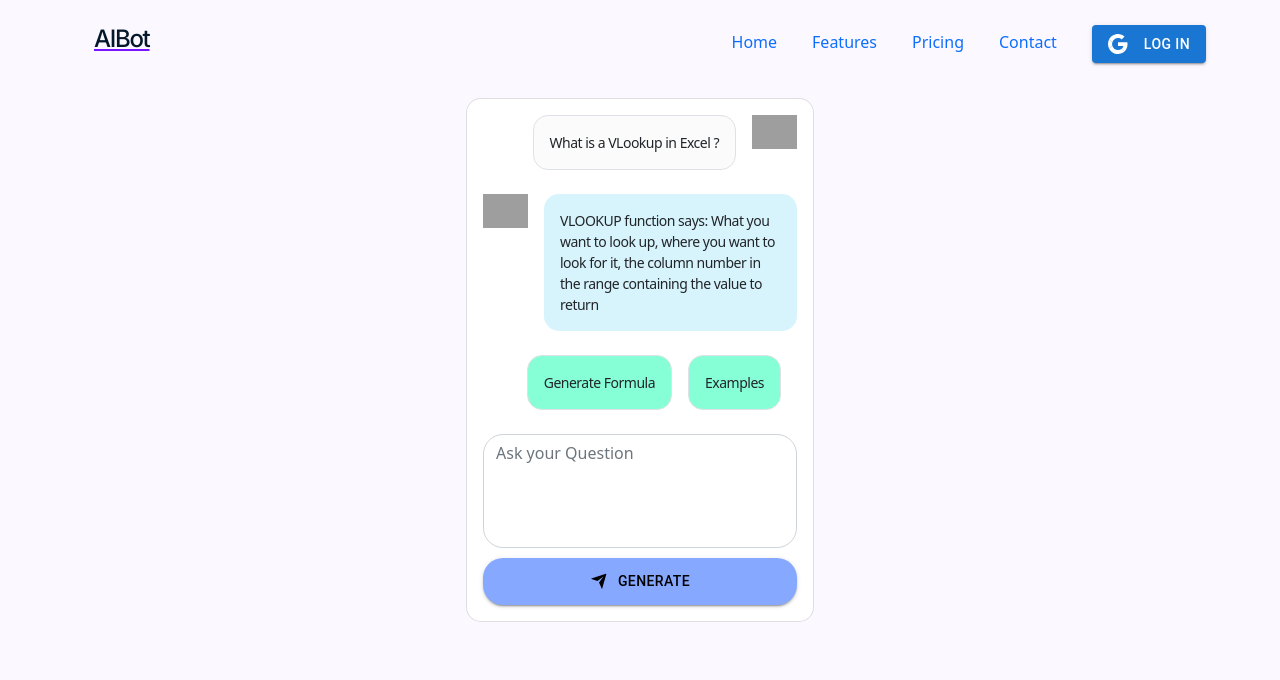
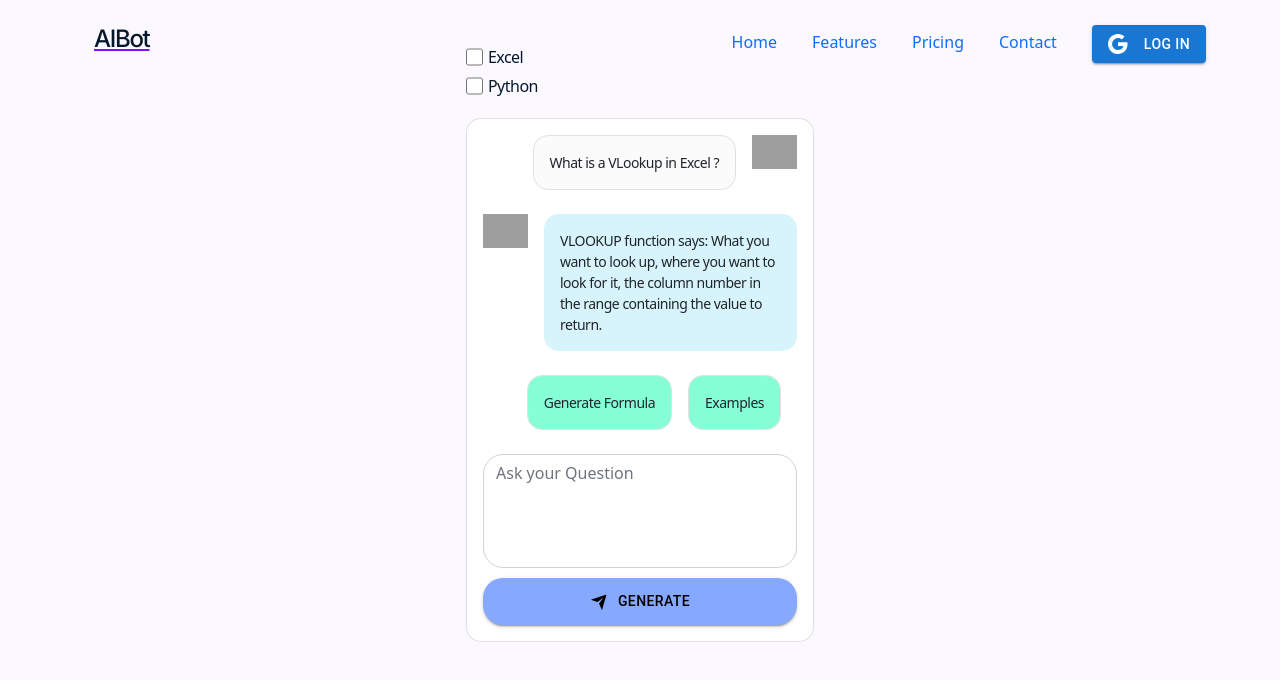
Before and after one commit to soubhagya23/excelbot-chatgpt, a React (Create React App) app: page /dashboard in a window 1280 px wide. Shown: the top 680 px of the page. Built offline with nearby package versions, Linux system fonts and the light colour scheme; no server answers; grey boxes are pictures that could not be loaded.

Commit message:
Added functionality to Dashboard

```diff
--- a/src/App.css
+++ b/src/App.css
@@ -28,6 +28,12 @@
   color: #61dafb;
 }
 
+.checkbox-style{
+  width: 18px;
+  height: 18px;
+  border-radius: 5px;
+}
+
 @keyframes App-logo-spin {
   from {
     transform: rotate(0deg);
--- a/src/Components/DashBoard/dashboard.jsx
+++ b/src/Components/DashBoard/dashboard.jsx
@@ -5,18 +5,26 @@ import {
   MDBCol,
   MDBCard,
   MDBCardBody,
-  MDBTextArea,
+  MDBTextArea
 } from "mdb-react-ui-kit";
 import { Button } from "@mui/material";
+import '../../App.css'
 import { RiSendPlaneFill } from 'react-icons/ri'
 
 const DashBorad = () => {
   return (
     <MDBContainer className="py-5">
-
       <MDBRow className="d-flex justify-content-center">
         <MDBCol md="8" lg="6" xl="4">
-          <MDBCard id="chat1" style={{ borderRadius: "15px", marginTop: '50px' }}>
+          <div className="d-flex">
+            <input type="checkbox" id="excel" name="excel" value="excel" className="checkbox-style" />
+            <label for="excel"> Excel</label><br />
+          </div>
+          <div className="d-flex">
+            <input type="checkbox" id="python" name="python" value="python" className="checkbox-style" />
+            <label for="python"> Python</label><br />
+          </div>
+          <MDBCard id="chat1" style={{ borderRadius: "15px", marginTop: '12px' }}>
             <MDBCardBody>
               <div className="d-flex flex-row justify-content-end mb-4">
                 <div
@@ -47,7 +55,7 @@ const DashBorad = () => {
                   }}
                 >
                   <p className="small mb-0">
-                  VLOOKUP function says: What you want to look up, where you want to look for it, the column number in the range containing the value to return
+                    VLOOKUP function says: What you want to look up, where you want to look for it, the column number in the range containing the value to return.
                   </p>
                 </div>
 
@@ -58,8 +66,8 @@ const DashBorad = () => {
                   style={{ borderRadius: "15px", backgroundColor: "rgb(134 255 214)" }}
                 >
 
-                 <p className="small mb-0">
-                   Generate Formula
+                  <p className="small mb-0">
+                    Generate Formula
                   </p>
 
                 </div>
@@ -68,7 +76,7 @@ const DashBorad = () => {
                   style={{ borderRadius: "15px", backgroundColor: "rgb(134 255 214)" }}
                 >
                   <p className="small mb-0">
-                   Examples
+                    Examples
                   </p>
 
                 </div>
@@ -80,8 +88,8 @@ const DashBorad = () => {
                 placeholder='Ask your Question'
                 style={{ resize: 'none', borderRadius: '20px' }}
               />
-              <Button variant="contained" sx={{display: 'flex', width: '100%',marginTop: '10px', borderRadius:'20px', backgroundColor:'rgb(134 169 255)', padding:'11px', color:'black'}}>
-              <RiSendPlaneFill size='18px' style={{ marginRight: '10px' }}/>Generate
+              <Button variant="contained" sx={{ display: 'flex', width: '100%', marginTop: '10px', borderRadius: '20px', backgroundColor: 'rgb(134 169 255)', padding: '11px', color: 'black' }}>
+                <RiSendPlaneFill size='18px' style={{ marginRight: '10px' }} />Generate
               </Button>
             </MDBCardBody>
           </MDBCard>
```
Also changed, not shown: 1 other file (tests, documents, lock files or other folders).
